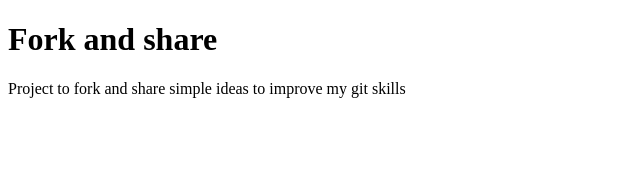
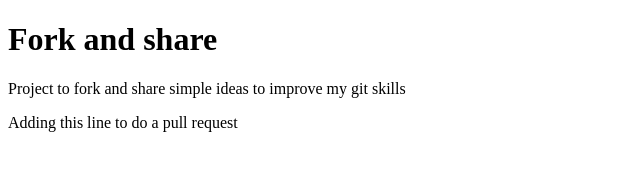
Before and after one commit to alerebal/fork-and-share, a website: page index.html in a window 1280 px wide. Shown: the whole page, without its empty margins (0-640 px from the left). Drawn offline with Linux system fonts and the light colour scheme.

Commit message:
first try to pull

```diff
--- a/index.html
+++ b/index.html
@@ -9,5 +9,6 @@
 <body>
     <h1>Fork and share</h1>
     <p>Project to fork and share simple ideas to improve my git skills</p>
+    <p>Adding this line to do a pull request</p>
 </body>
 </html>
```
